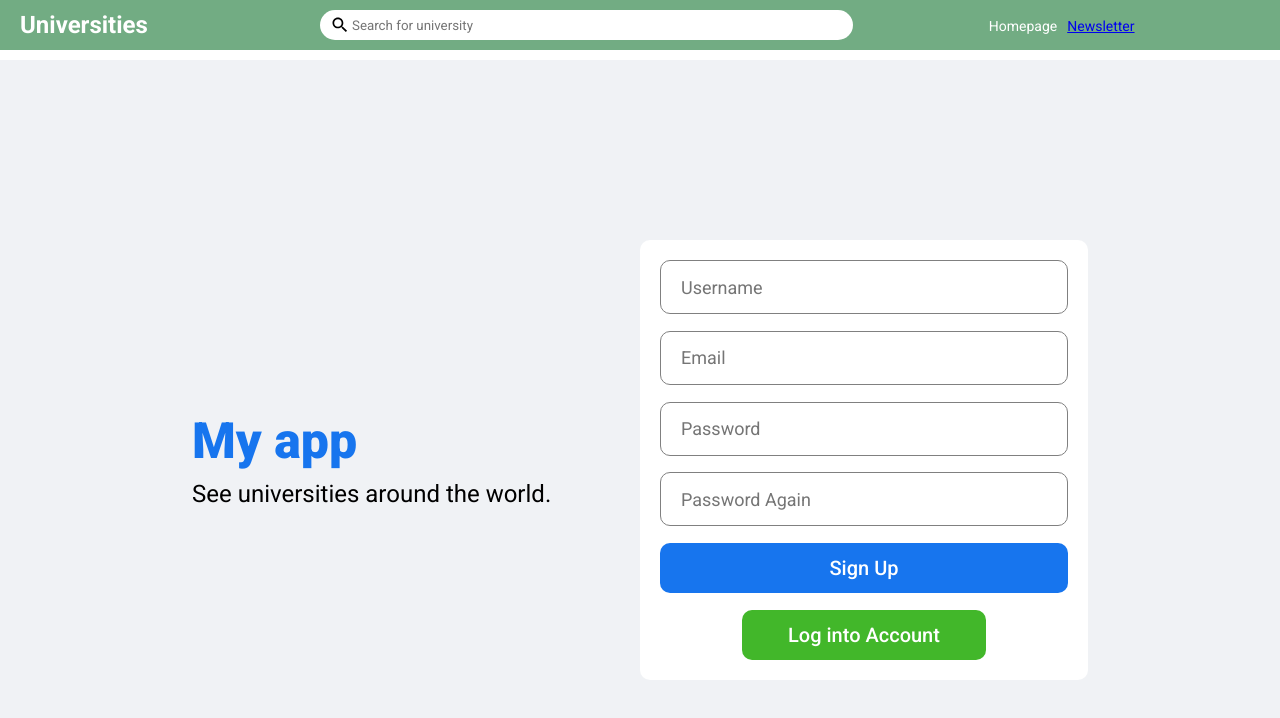
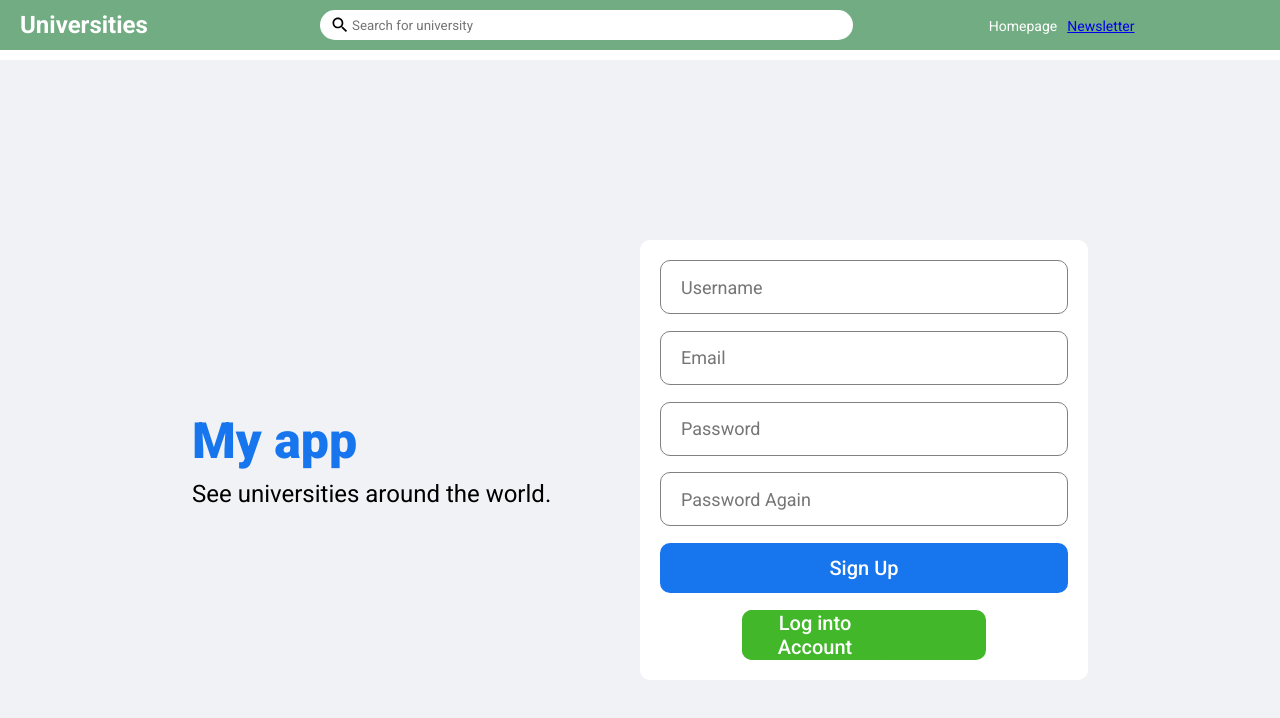
Before and after one commit to sunny092020/react, a React (Create React App) app in the folder university_list/client/: page / in a window 1280 px wide. Shown: the top 718 px of the page. Built offline with nearby package versions, Linux system fonts and the light colour scheme.

Commit message:
fix button css

```diff
--- a/university_list/client/src/pages/register/Register.jsx
+++ b/university_list/client/src/pages/register/Register.jsx
@@ -2,6 +2,7 @@ import axios from "axios";
 import { useRef } from "react";
 import "./register.css";
 import { useHistory } from "react-router";
+import { Link } from "react-router-dom";
 
 export default function Register() {
   const username = useRef();
@@ -51,7 +52,6 @@ export default function Register() {
               required
               ref={email}
               className="loginInput"
-              type="email"
             />
             <input
               placeholder="Password"
@@ -59,7 +59,6 @@ export default function Register() {
               ref={password}
               className="loginInput"
               type="password"
-              minLength="6"
             />
             <input
               placeholder="Password Again"
@@ -71,7 +70,9 @@ export default function Register() {
             <button className="loginButton" type="submit">
               Sign Up
             </button>
-            <button className="loginRegisterButton">Log into Account</button>
+            <Link className="loginLink" to="/login">
+              <button className="loginRegisterButton">Log into Account</button>
+            </Link>
           </form>
         </div>
       </div>
--- a/university_list/client/src/pages/register/register.css
+++ b/university_list/client/src/pages/register/register.css
@@ -82,3 +82,16 @@
     font-weight: 500;
     cursor: pointer;
 }
+
+.loginLink{
+  width: 60%;
+  align-self: center;
+  height: 50px;
+  border-radius: 10px;
+  border: none;
+  background-color: #42b72a;
+  color: white;
+  font-size: 20px;
+  font-weight: 500;
+  cursor: pointer;
+}
```
